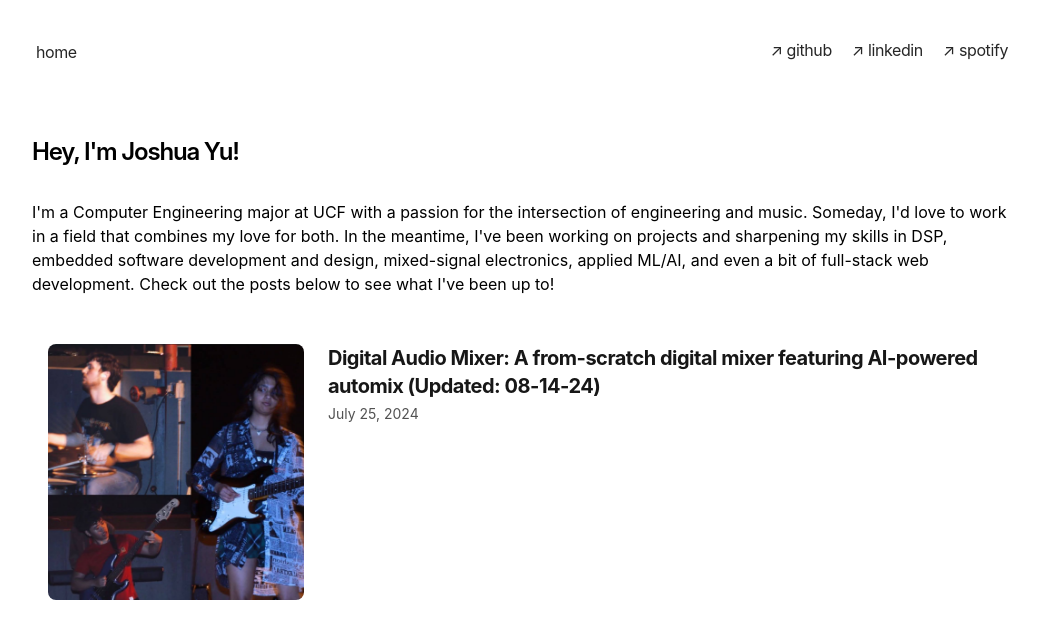
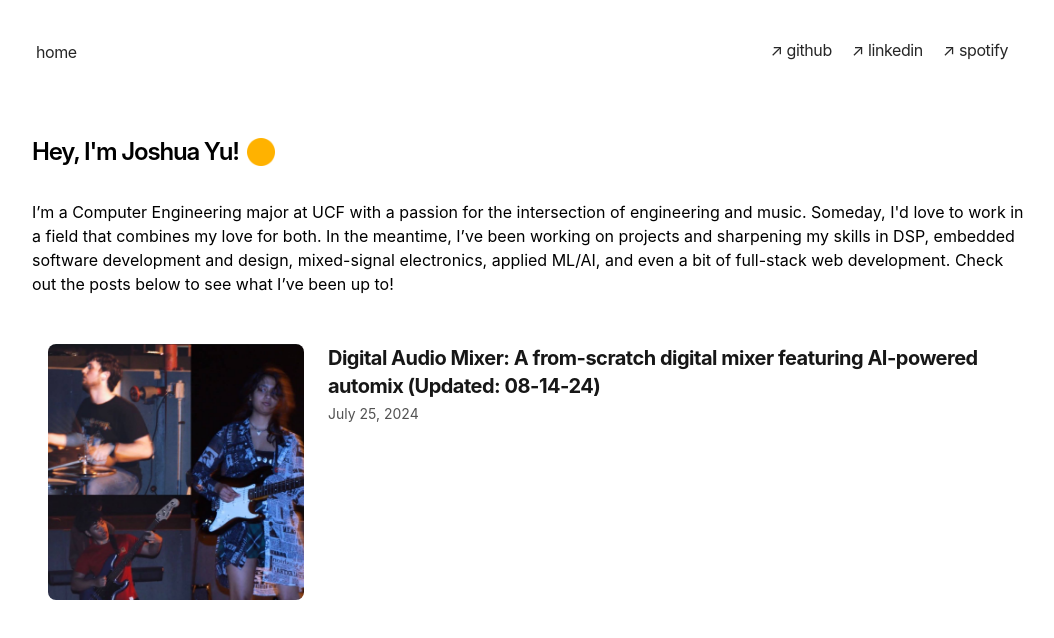
Before and after one commit to joshieyu/joshieyu.github.io, a Next.js app in the folder blog/: page / in a window 1280 px wide. Shown: the top 638 px of the page, without its empty margins (112-1166 px from the left). Built offline with nearby package versions, Linux system fonts and the light colour scheme.

Commit message:
Added favicon and icon

```diff
--- a/blog/app/page.tsx
+++ b/blog/app/page.tsx
@@ -3,12 +3,16 @@ import { BlogPosts } from 'app/components/posts'
 export default function Page() {
   return (
     <section>
-      <h1 className="mb-8 text-2xl font-semibold tracking-tighter">
+      <h1 className="mb-8 text-2xl font-semibold tracking-tighter flex items-center">
         Hey, I'm Joshua Yu!
+        <img
+          src="\blog-assets\yellowCircle.jpg" // Replace this with the correct path to your icon
+          alt="Icon"
+          className="ml-2 w-7 h-7" // Adjust the size of the icon as needed
+        />
       </h1>
       <p className="mb-4">
-        {`I'm a Computer Engineering major at UCF with a passion for the intersection of engineering and music. Someday, I'd love to work in a field that combines my love for both. In the meantime, I've been working on projects and sharpening
-        my skills in DSP, embedded software development and design, mixed-signal electronics, applied ML/AI, and even a bit of full-stack web development. Check out the posts below to see what I've been up to!`}
+        I’m a Computer Engineering major at UCF with a passion for the intersection of engineering and music. Someday, I'd love to work in a field that combines my love for both. In the meantime, I’ve been working on projects and sharpening my skills in DSP, embedded software development and design, mixed-signal electronics, applied ML/AI, and even a bit of full-stack web development. Check out the posts below to see what I’ve been up to!
       </p>
       <div className="my-8">
         <BlogPosts />
```
Also changed, not shown: blog/public/blog-assets/yellowCircle.jpg (added), 1 other file (tests, documents, lock files or other folders).
